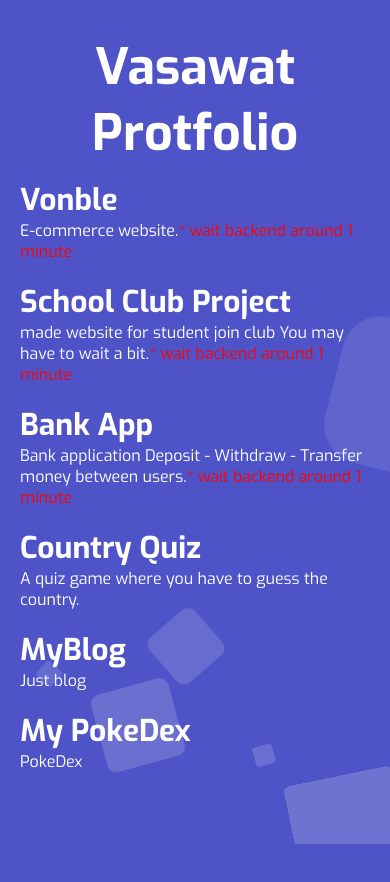
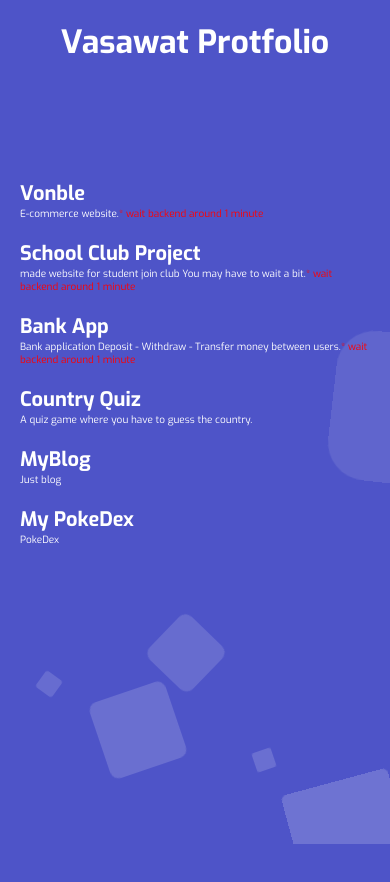
Before and after one commit to vasawat/MyPortfolio, a React (Create React App) app: page / in a window 390 px wide. Shown: the top 882 px of the page. Built offline with nearby package versions, Linux system fonts and the light colour scheme.

Commit message:
Update App.css

```diff
--- a/src/App.css
+++ b/src/App.css
@@ -4,6 +4,8 @@ body {
   font-family: "Exo", sans-serif;
   background: #4e54c8;
 }
+
+a{}
 
 .wait{
   color: red;
@@ -40,6 +42,19 @@ body {
 .mainBox p {
   padding: 0;
   margin: 0;
+}
+
+@media screen and (max-width: 770px) {
+  .context h1 {
+    padding: 0 10px;
+    font-size: 32px;
+  }
+  .mainBox a {
+    font-size: 20px;
+  }
+  .mainBox p {
+    font-size: 10px;
+  }
 }
 
 .LinkItemBox {
```
